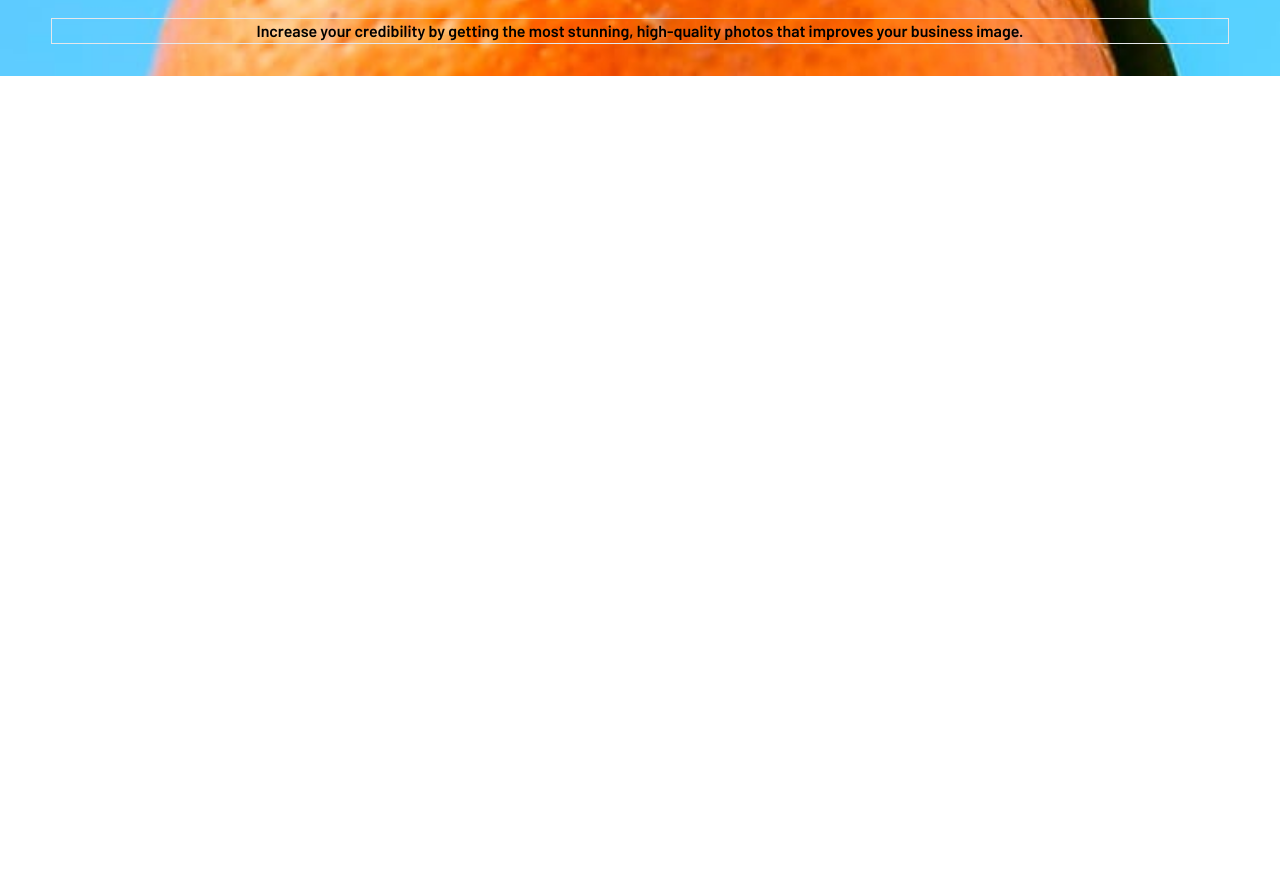
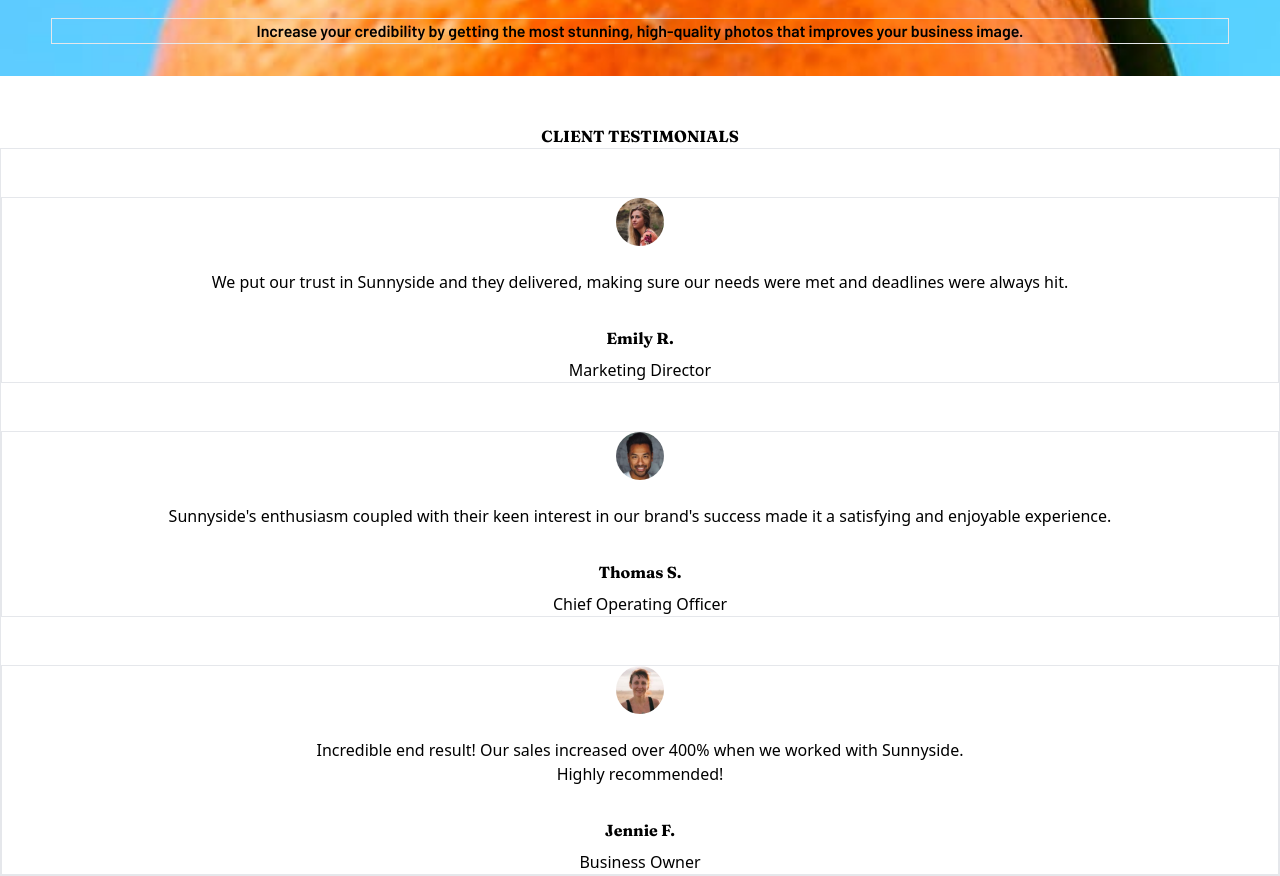
Before and after one commit to presh-031/Sunnyside-Landing-Page, a React (Create React App) app: page / in a window 1280 px wide. Shown: the part 3280-4156 px from the top of the page. Before the commit the page ends 3356 px from the top, so only its background shows below. Built offline with nearby package versions, Linux system fonts and the light colour scheme.

Commit message:
finished testimonials section generally

```diff
--- a/src/App.jsx
+++ b/src/App.jsx
@@ -1,11 +1,13 @@
 import Hero from "./components/Hero";
 import Grid from "./components/Grid";
+import Testimonials from "./components/Testimonials";
 
 function App() {
   return (
     <div>
       <Hero />
       <Grid />
+      <Testimonials />
     </div>
   );
 }
--- /dev/null
+++ b/src/components/Testimonials.jsx
@@ -0,0 +1,44 @@
+import emily from "../images/image-emily.jpg";
+import thomas from "../images/image-thomas.jpg";
+import jennie from "../images/image-jennie.jpg";
+
+const Testimonials = () => {
+  return (
+    <section className="text-center">
+      <p className="mt-12 font-fraunces">CLIENT TESTIMONIALS</p>
+      {/* flex */}
+      <div className=" border">
+        <div className="mt-12 border">
+          <img className="w-12 rounded-full mx-auto" src={emily} alt="" />
+          <p className="w-[80%] mx-auto mt-6 mb-8">
+            We put our trust in Sunnyside and they delivered, making sure our needs were met and deadlines were always
+            hit.
+          </p>
+          <p className="font-fraunces mb-2">Emily R.</p>
+          <p>Marketing Director</p>
+        </div>
+        <div className="mt-12 border">
+          <img className="w-12 rounded-full mx-auto" src={thomas} alt="" />
+          <p className="w-[80%] mx-auto mt-6 mb-8">
+            Sunnyside's enthusiasm coupled with their keen interest in our brand's success made it a satisfying and
+            enjoyable experience.
+          </p>
+          <p className="font-fraunces mb-2">Thomas S.</p>
+          <p>Chief Operating Officer</p>
+        </div>
+        <div className="mt-12 border">
+          <img className="w-12 rounded-full mx-auto" src={jennie} alt="" />
+          <p className="w-[80%] mx-auto mt-6 mb-8">
+            Incredible end result! Our sales increased over 400% when we worked with Sunnyside.
+            <br />
+            Highly recommended!
+          </p>
+          <p className="font-fraunces mb-2">Jennie F.</p>
+          <p>Business Owner</p>
+        </div>
+      </div>
+    </section>
+  );
+};
+
+export default Testimonials;
```
